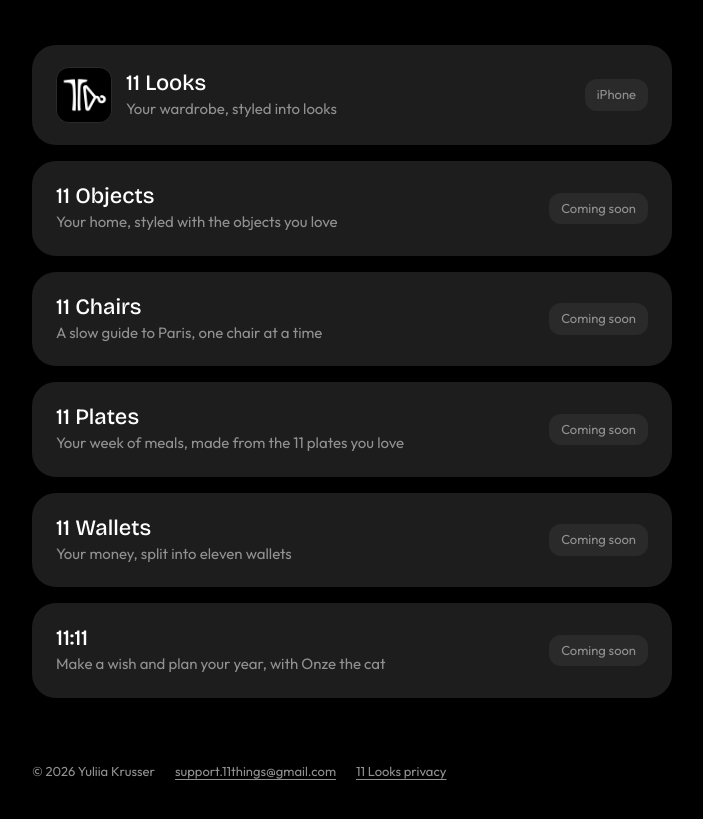
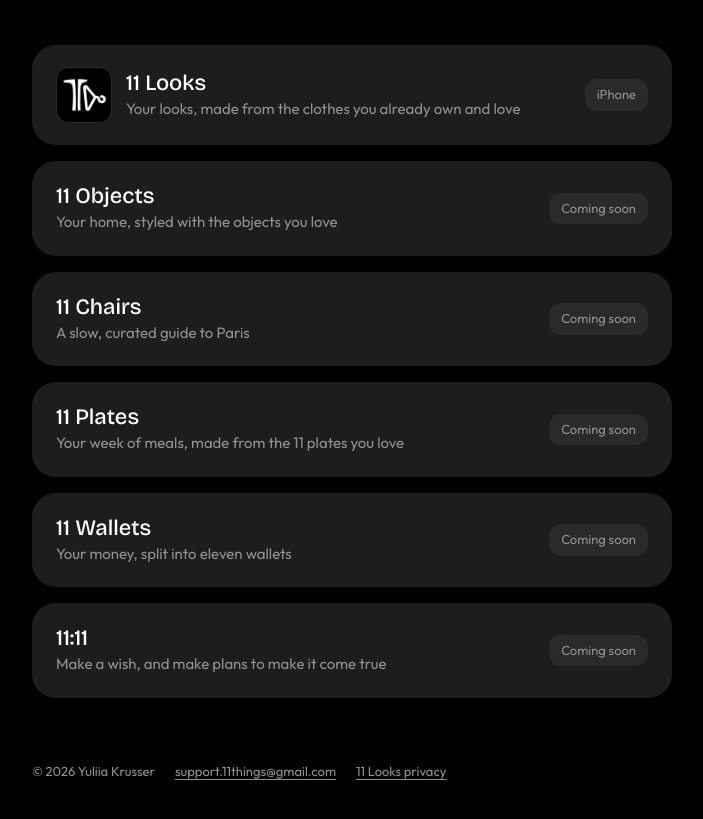
Before and after one commit to yuliiakrusser-dotcom/11things, a plain HTML site: page index.html in a window 1280 px wide. Shown: the part 205-1024 px from the top of the page, without its empty margins (288-991 px from the left). Drawn offline with nearby package versions, Linux system fonts and the light colour scheme.

Commit message:
Fix 11 Looks, 11 Chairs and 11:11 descriptions
Co-Authored-By: Claude Opus 5.5 <noreply@anthropic.com>
Claude-Session: https://claude.ai/code/session_01B6frbDmEAPp5aNWUX8VvYT

```diff
--- a/index.html
+++ b/index.html
@@ -20,7 +20,7 @@
 <div class="apps">
   <a class="card app" href="11looks/">
     <img class="icon" src="11looks/icon.png" alt="" width="56" height="56">
-    <div style="flex:1"><div class="name">11 Looks</div><div class="what">Your wardrobe, styled into looks</div></div>
+    <div style="flex:1"><div class="name">11 Looks</div><div class="what">Your looks, made from the clothes you already own and love</div></div>
     <span class="tag">iPhone</span>
   </a>
   <div class="card app">
@@ -28,7 +28,7 @@
     <span class="tag">Coming soon</span>
   </div>
   <div class="card app">
-    <div><div class="name">11 Chairs</div><div class="what">A slow guide to Paris, one chair at a time</div></div>
+    <div><div class="name">11 Chairs</div><div class="what">A slow, curated guide to Paris</div></div>
     <span class="tag">Coming soon</span>
   </div>
   <div class="card app">
@@ -40,7 +40,7 @@
     <span class="tag">Coming soon</span>
   </div>
   <div class="card app">
-    <div><div class="name">11:11</div><div class="what">Make a wish and plan your year, with Onze the cat</div></div>
+    <div><div class="name">11:11</div><div class="what">Make a wish, and make plans to make it come true</div></div>
     <span class="tag">Coming soon</span>
   </div>
 </div>
```
